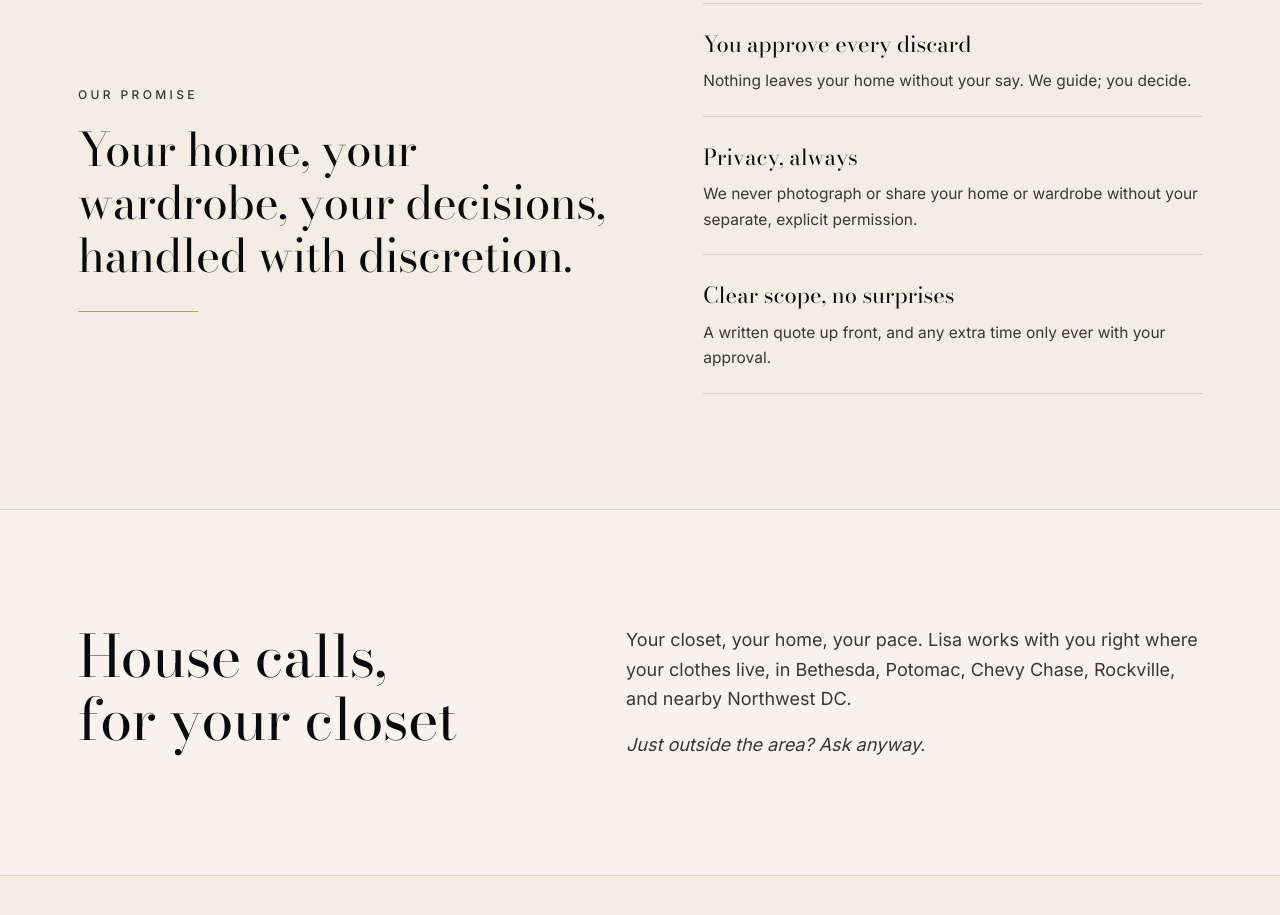
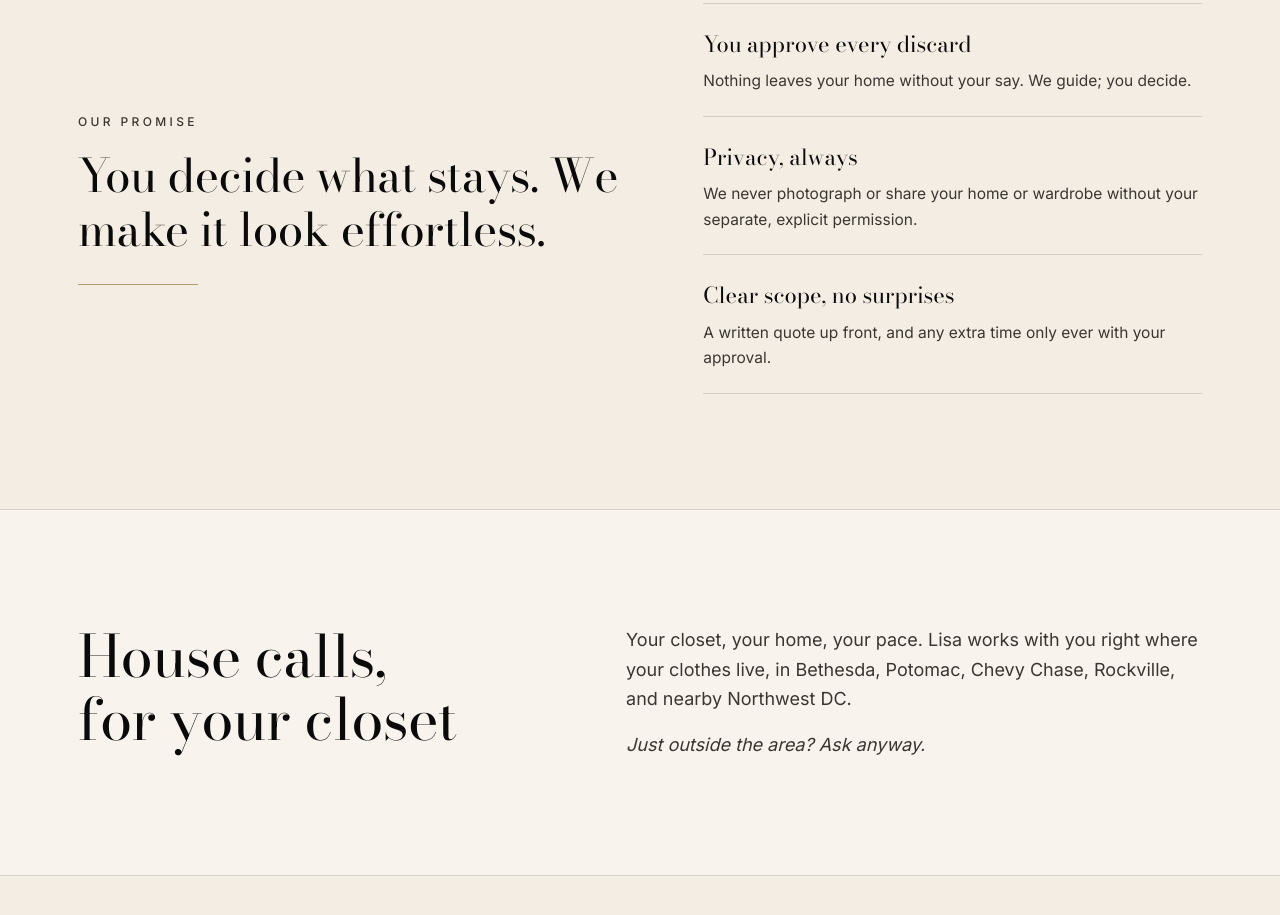
Before and after one commit to alixjurick-rgb/theblackbookllc, a plain HTML site: page index.html in a window 1280 px wide. Shown: the part 8758-9673 px from the top of the page. Drawn offline with Linux system fonts and the light colour scheme.

Commit message:
Replace the promise introduction. (#6)
Use the approved line in the Our promise section and leave the three items below it as they are.

Co-authored-by: Cursor Agent <cursoragent@cursor.com>
Co-authored-by: alixjurick-rgb <alixjurick-rgb@users.noreply.github.com>

```diff
--- a/index.html
+++ b/index.html
@@ -245,7 +245,7 @@
     <div class="wrap grid">
       <div class="reveal">
         <p class="eyebrow">Our promise</p>
-        <p class="quote">Your home, your wardrobe, your decisions, handled with discretion.</p>
+        <p class="quote">You decide what stays. We make it look effortless.</p>
         <div class="rule" aria-hidden="true"></div>
       </div>
       <ul class="list reveal">
```
